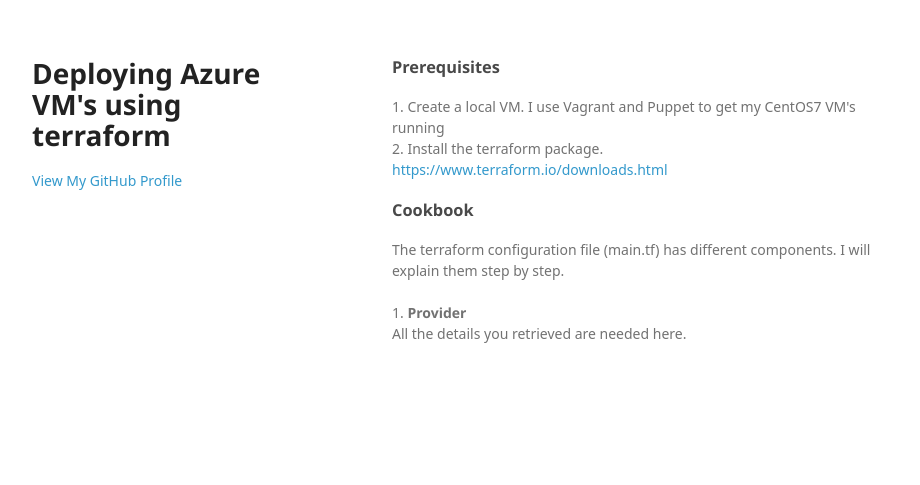
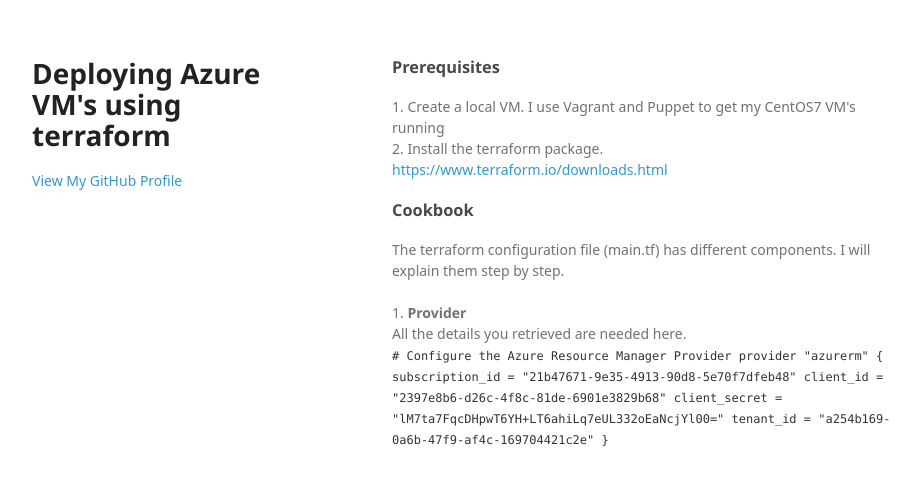
Before and after one commit to arjenwilly/arjenwilly.github.io, a Jekyll site: the page terraform2.html, which Jekyll copies as it is, in a window 1280 px wide. Shown: the top 485 px of the page, without its empty margins (178-1098 px from the left). Built offline with Jekyll 4.4.1, drawn with Linux system fonts in a browser that asks for light colours; some web fonts are replaced.

Commit message:
Update terraform2.html

```diff
--- a/terraform2.html
+++ b/terraform2.html
@@ -34,7 +34,15 @@
 
         1. <b>Provider</b>
         <br>All the details you retrieved are needed here.<br>
-        <br>
+        <code>
+          # Configure the Azure Resource Manager Provider
+          provider "azurerm" {
+          subscription_id = "21b47671-9e35-4913-90d8-5e70f7dfeb48"
+          client_id       = "2397e8b6-d26c-4f8c-81de-6901e3829b68"
+          client_secret   = "lM7ta7FqcDHpwT6YH+LT6ahiLq7eUL332oEaNcjYl00="
+          tenant_id       = "a254b169-0a6b-47f9-af4c-169704421c2e"
+        }
+        </code>
 
       </section>
 
```
